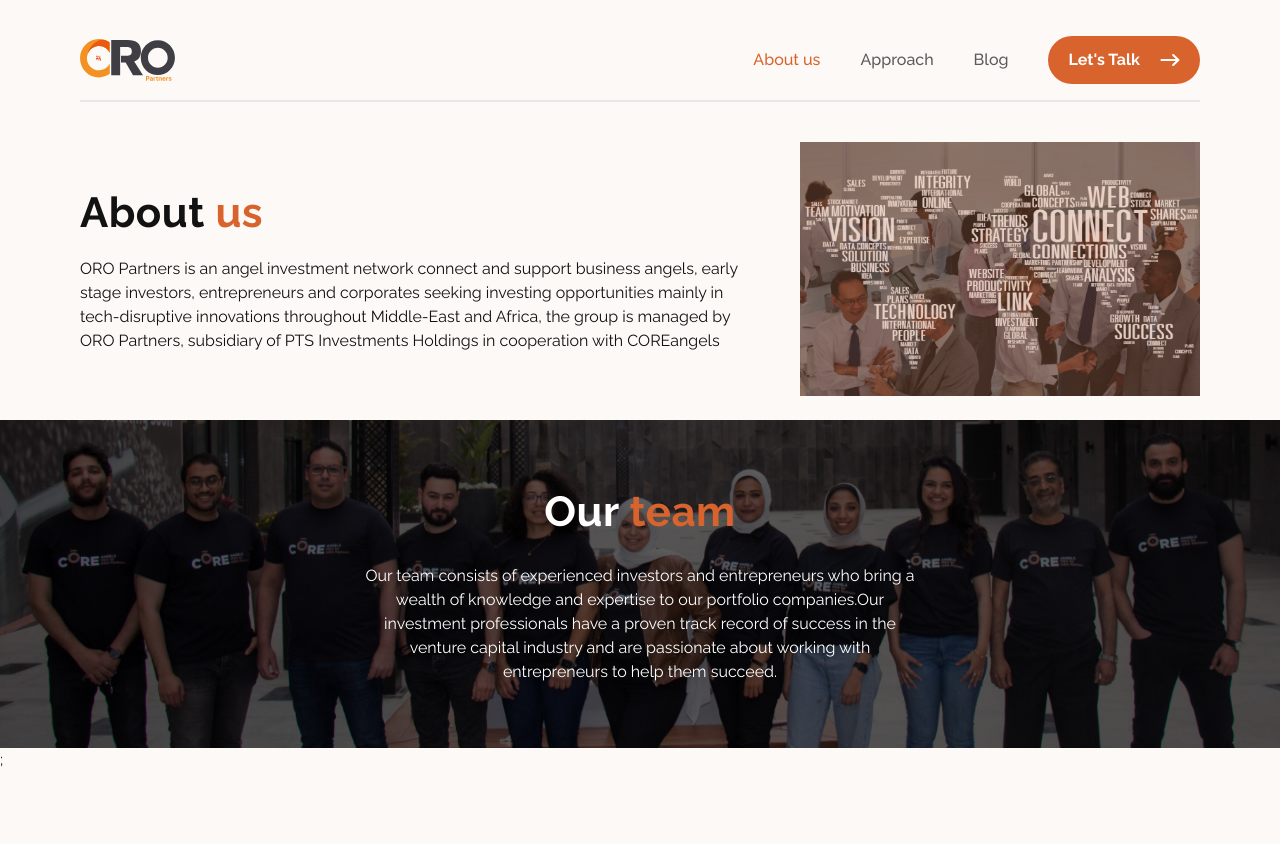
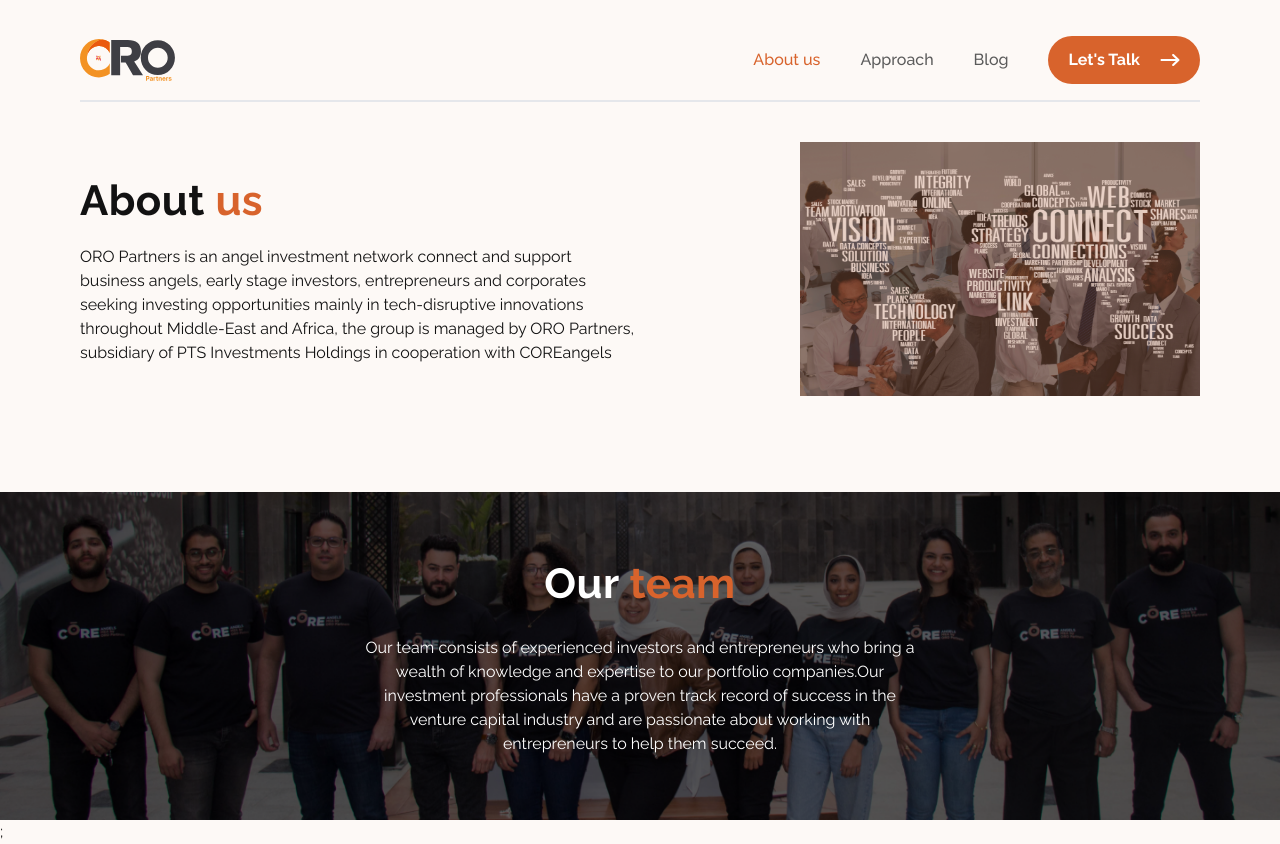
Before and after one commit to PTS-Holdings/oro-partners.com, a Next.js app: page /about in a window 1280 px wide. Before the commit the page ends 800 px from the top, so only its background shows below. Built offline with nearby package versions, Linux system fonts and the light colour scheme.

Commit message:
style(AboutSection.jsx): adjust layout and spacing of AboutSection component

```diff
--- a/src/components/aboutPage/AboutSection.jsx
+++ b/src/components/aboutPage/AboutSection.jsx
@@ -2,8 +2,8 @@
 
 export default function AboutSection() {
     return (
-        <div className="flex flex-col items-center justify-between  gap-6 pb-6 text-center md:gap-11 lg:flex-row lg:text-left container">
-            <div className="lg:w-2/3">
+        <div className="flex flex-col items-center justify-between  gap-6 pb-24 text-center md:gap-11 lg:flex-row lg:text-left container">
+            <div className="lg:w-1/2">
                 <h2 className=" md:header2 body-large-bold mb-4">
                     About <span className="text-custom-orange-basic">us</span>
                 </h2>
```
